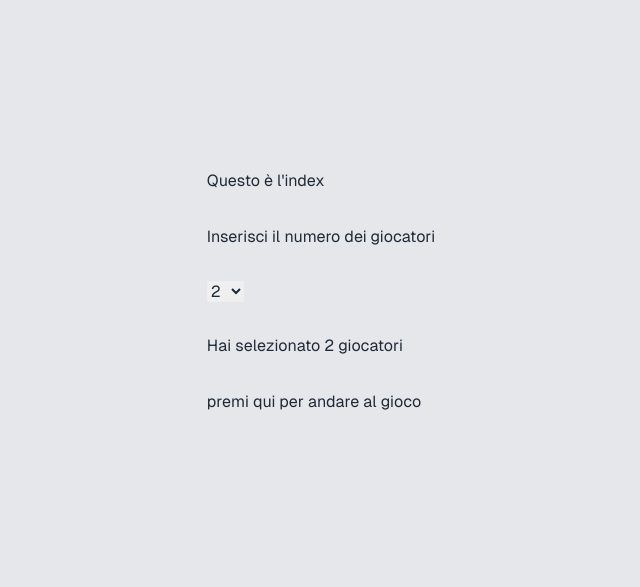
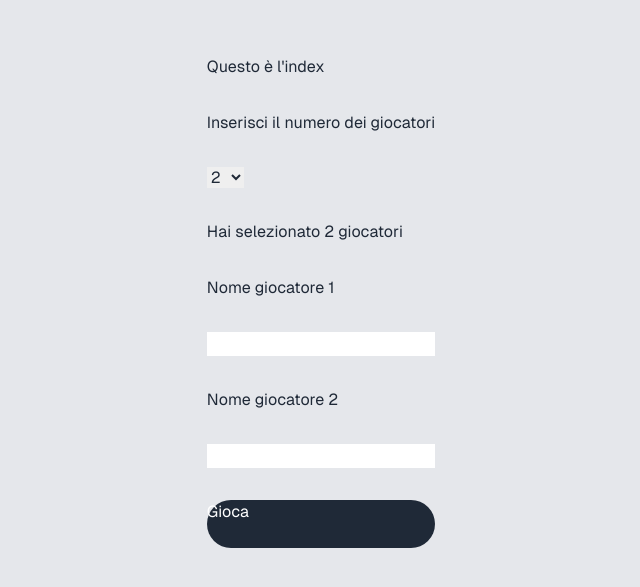
Before and after one commit to samueldebenedictis/gioco-tavolo-comunicazione, a Next.js app: page /gioco-tavolo-comunicazione/ in a window 1280 px wide. Shown: the part 109-696 px from the top of the page, without its empty margins (319-959 px from the left). Built offline with nearby package versions, Linux system fonts and the light colour scheme.

Commit message:
wip: add storage state data

```diff
--- a/src/app/gioco/page.tsx
+++ b/src/app/gioco/page.tsx
@@ -3,13 +3,16 @@
 import { Gioco } from "@/model/gioco";
 import { useState } from "react";
 import Tabellone from "../tabellone";
+import { NUMERO_CASELLE_PREDEFINITO } from "@/model/vars";
 
-const nomiGiocatori = ["Stefano 🔴", "Samuel 🔵"];
-const caselle: number = 42;
+const caselle = NUMERO_CASELLE_PREDEFINITO
 // const gioco: Gioco = new Gioco(nomiGiocatori, caselle);
 // gioco.giocaUnTurno();
 
 export default function Home() {
+  const nomiGiocatoriString = localStorage.getItem('nomiGiocatori');
+  const nomiGiocatori = JSON.parse(nomiGiocatoriString as string)
+
   const [gioco, setGioco] = useState(new Gioco(nomiGiocatori, caselle));
   const [counter, setCount] = useState(0);
 
@@ -22,6 +25,7 @@ export default function Home() {
     setCount(counter + 1);
     setGioco(newGioco);
     console.log(newGioco);
+    localStorage.setItem("COUNTER", `${counter}`);
   }
 
   return (
--- a/src/app/page.tsx
+++ b/src/app/page.tsx
@@ -14,7 +14,27 @@ export default function Home() {
     .map((i) => ({ value: `${i}`, label: i }));
 
   // Eventi
-  const [selected, setSelected] = useState(option[0].value);
+  const [numeroGiocatoriSelezionato, setNumeroGiocatori] = useState(
+    option[0].value
+  );
+
+  const [arrayNomi, setNomi] = useState<string[]>([]);
+
+  function onSubmitButtonClick() {
+    localStorage.setItem("numeroGiocatori", `${numeroGiocatoriSelezionato}`);
+    for (let i = 0; i < parseInt(numeroGiocatoriSelezionato); i++) {
+      localStorage.setItem(`giocatore_${i}`, arrayNomi[i]);
+    }
+    localStorage.setItem('nomiGiocatori', JSON.stringify(arrayNomi))
+
+  }
+
+  function onTextFieldInputChange(index: number, e: string) {
+    console.log(index, e);
+    const newArr = arrayNomi;
+    newArr[index] = e;
+    setNomi(newArr);
+  }
 
   return (
     <>
@@ -25,8 +45,8 @@ export default function Home() {
             Inserisci il numero dei giocatori
           </label>
           <select
-            value={selected} // ...force the select's value to match the state variable...
-            onChange={(e) => setSelected(e.target.value)} // ... and update the state variable on any change!
+            value={numeroGiocatoriSelezionato}
+            onChange={(e) => setNumeroGiocatori(e.target.value)}
           >
             {option.map((e) => (
               <option key={e.value} value={e.value}>
@@ -34,10 +54,26 @@ export default function Home() {
               </option>
             ))}
           </select>
-          <div> Hai selezionato {selected} giocatori</div>
-          <button>
-            <Link href="/gioco"> premi qui per andare al gioco</Link>
-          </button>
+          <div> Hai selezionato {numeroGiocatoriSelezionato} giocatori</div>
+          {[...Array(parseInt(numeroGiocatoriSelezionato))]
+            .map((_, i) => i)
+            .map((g) => (
+              <>
+                <label htmlFor={`giocatore${g}`}>Nome giocatore {g + 1}</label>
+                <input
+                  id={`giocatore${g}`}
+                  name={`giocatore${g}`}
+                  onChange={(e) => onTextFieldInputChange(g, e.target.value)}
+                />
+              </>
+            ))}
+          <Link
+            className="h-12 w-full rounded-full bg-gray-800 text-white"
+            onClick={() => onSubmitButtonClick()}
+            href="/gioco"
+          >
+            Gioca
+          </Link>
         </main>
       </div>
     </>
```
